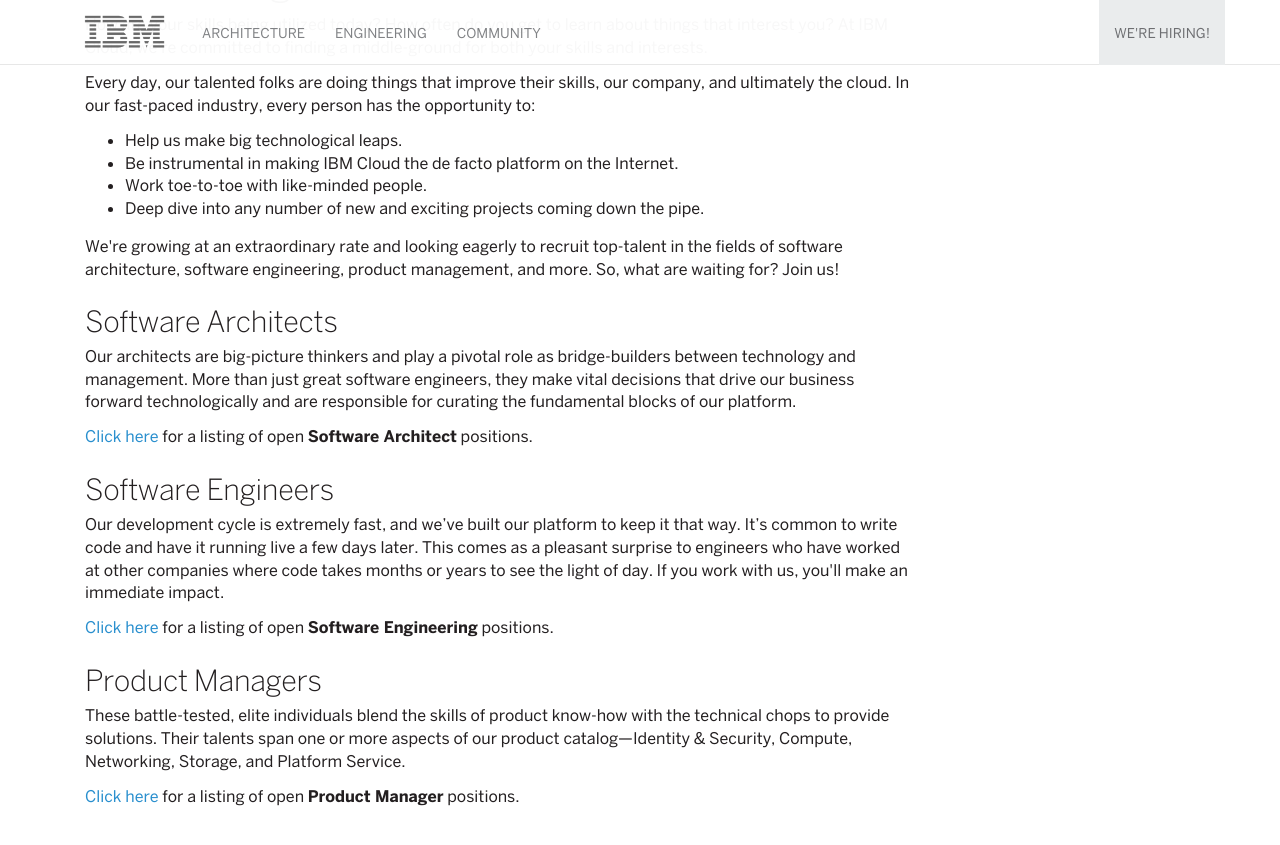
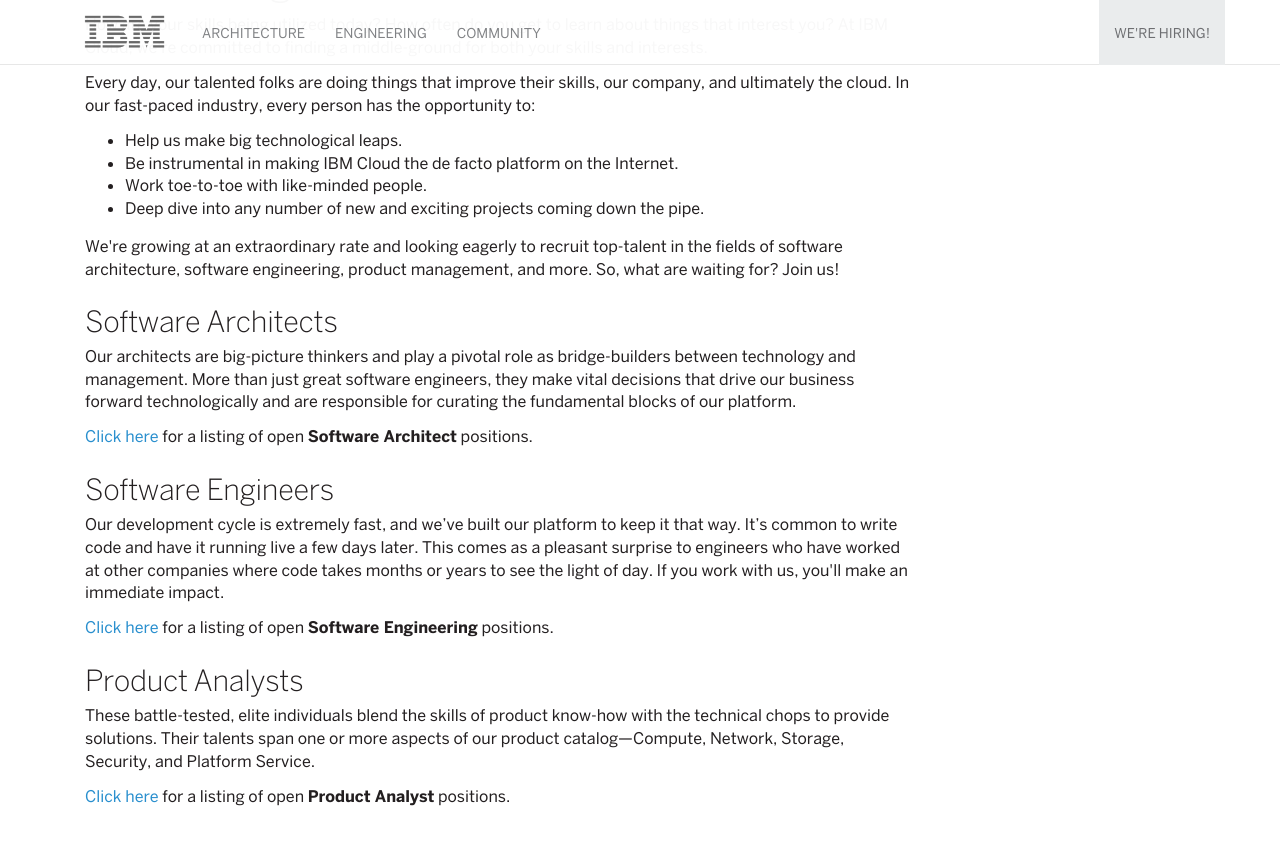
Before and after one commit to caleorourke/blue, a Jekyll site: the page built from index.html, in a window 1280 px wide and 900 px high, scrolled down 3630 px. Shown: the top 845 px of the window. Built offline with Jekyll 4.4.1, drawn with Linux system fonts in a browser that asks for light colours.

Commit message:
change Product Managers to Product Analysts

```diff
--- a/_includes/partials/jobs.html
+++ b/_includes/partials/jobs.html
@@ -30,11 +30,11 @@
 
         <p><a href="https://jobs3.netmedia1.com/cp/faces/search_results?adv=true&keywords=engineer+softlayer&continent_id=3&country_id=50&city_id=11983&category_ext_id=120&master_bu_id=108&anylocation=0" target="_blank">Click here</a> for a listing of open <strong>Software Engineering</strong> positions.</p>
 
-      <h3>Product Managers</h3>
+      <h3>Product Analysts</h3>
 
-        <p>These battle-tested, elite individuals blend the skills of product know-how with the technical chops to provide solutions. Their talents span one or more aspects of our product catalog&mdash;Identity &amp; Security, Compute, Networking, Storage, and Platform Service.</p>
+        <p>These battle-tested, elite individuals blend the skills of product know-how with the technical chops to provide solutions. Their talents span one or more aspects of our product catalog&mdash;Compute, Network, Storage, Security, and Platform Service.</p>
 
-        <p><a href="https://jobs3.netmedia1.com/cp/faces/search_results?adv=true&keywords=product+softlayer&continent_id=3&country_id=50&city_id=11983&category_ext_id=120&master_bu_id=108&anylocation=0" target="_blank">Click here</a> for a listing of open <strong>Product Manager</strong> positions.</p>
+        <p><a href="https://jobs3.netmedia1.com/cp/faces/search_results?adv=true&keywords=product+softlayer&continent_id=3&country_id=50&city_id=11983&category_ext_id=120&master_bu_id=108&anylocation=0" target="_blank">Click here</a> for a listing of open <strong>Product Analyst</strong> positions.</p>
 
     </div>
   </div>
```
